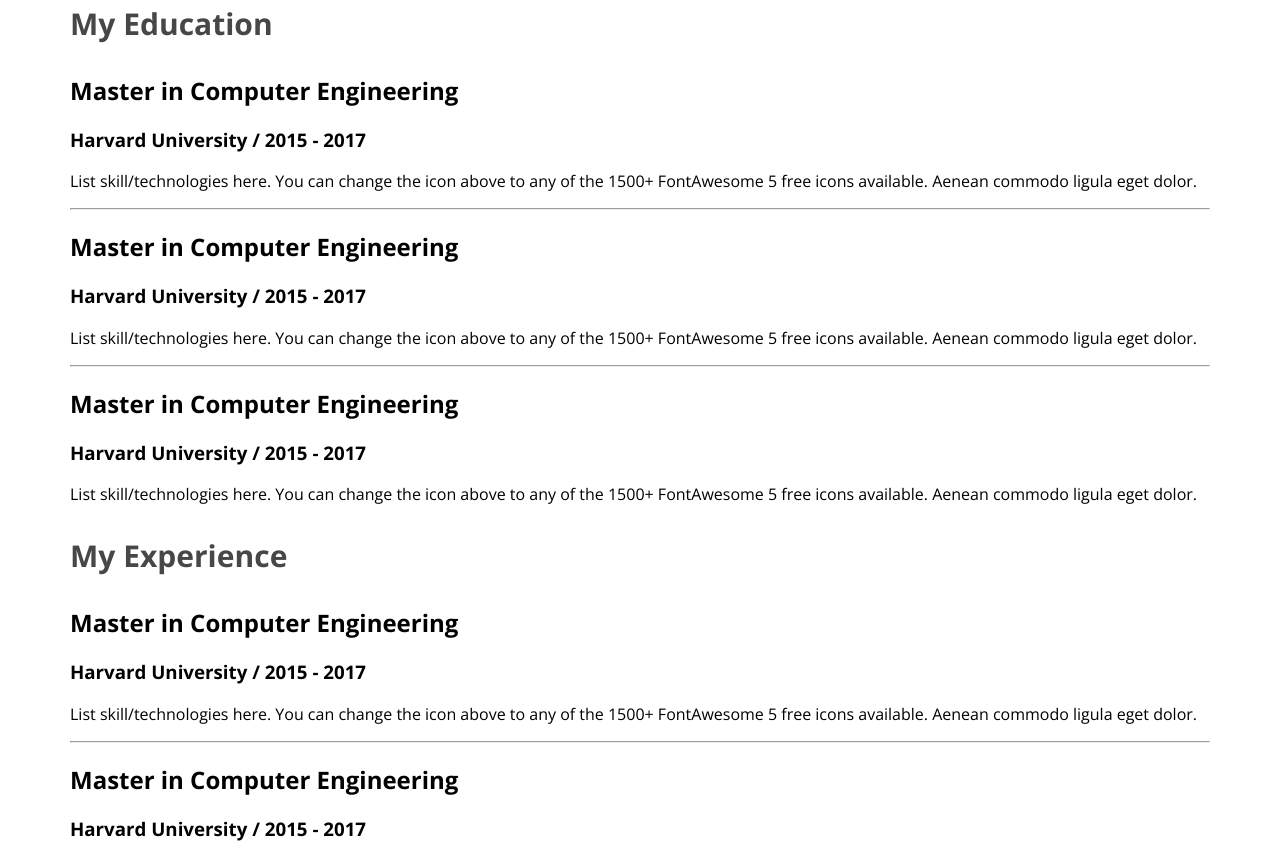
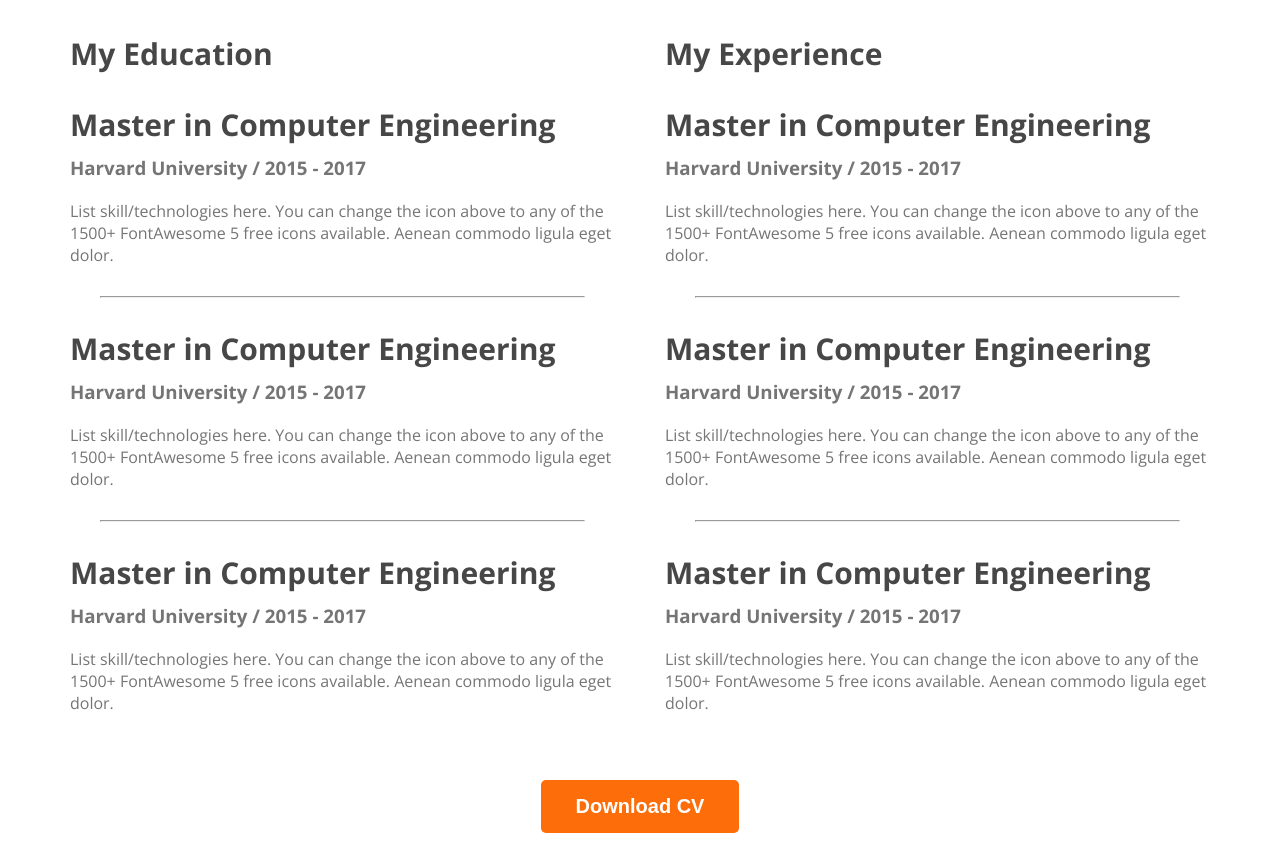
Before and after one commit to marjanislamofficial/webdevelop-praporfolio, a plain HTML site: page index.html in a window 1280 px wide. Shown: the part 2424-3268 px from the top of the page. Drawn offline with nearby package versions, Linux system fonts and the light colour scheme.

Commit message:
finished the resume section

```diff
--- a/index.html
+++ b/index.html
@@ -137,6 +137,9 @@
                 </div>
             </div>
         </div>
+        <div class="download-cv">
+            <button class="btn-primary">Download CV</button>
+        </div>
        </section>
     </main>
     <footer>
--- a/styles/portfolio.css
+++ b/styles/portfolio.css
@@ -160,3 +160,31 @@
     font-size: 30px;
     font-weight: 700;
 }
+
+.resume-container {
+    display: flex;
+    gap: 50px;
+}
+
+.resume-item-title {
+    color: #474747;
+    font-size: 30px;
+    font-weight: 700;
+    margin-bottom: 10px;
+}
+.resume-item-institute{
+    margin-bottom: 20px;
+    margin-top: 0;
+}
+
+.resume-item-institute,
+.resume-item-description {
+    color: #757575;
+}
+.resume-container hr{
+    margin: 30px;
+}
+.download-cv{
+    text-align: center;
+    margin-top: 50px;
+}
```
